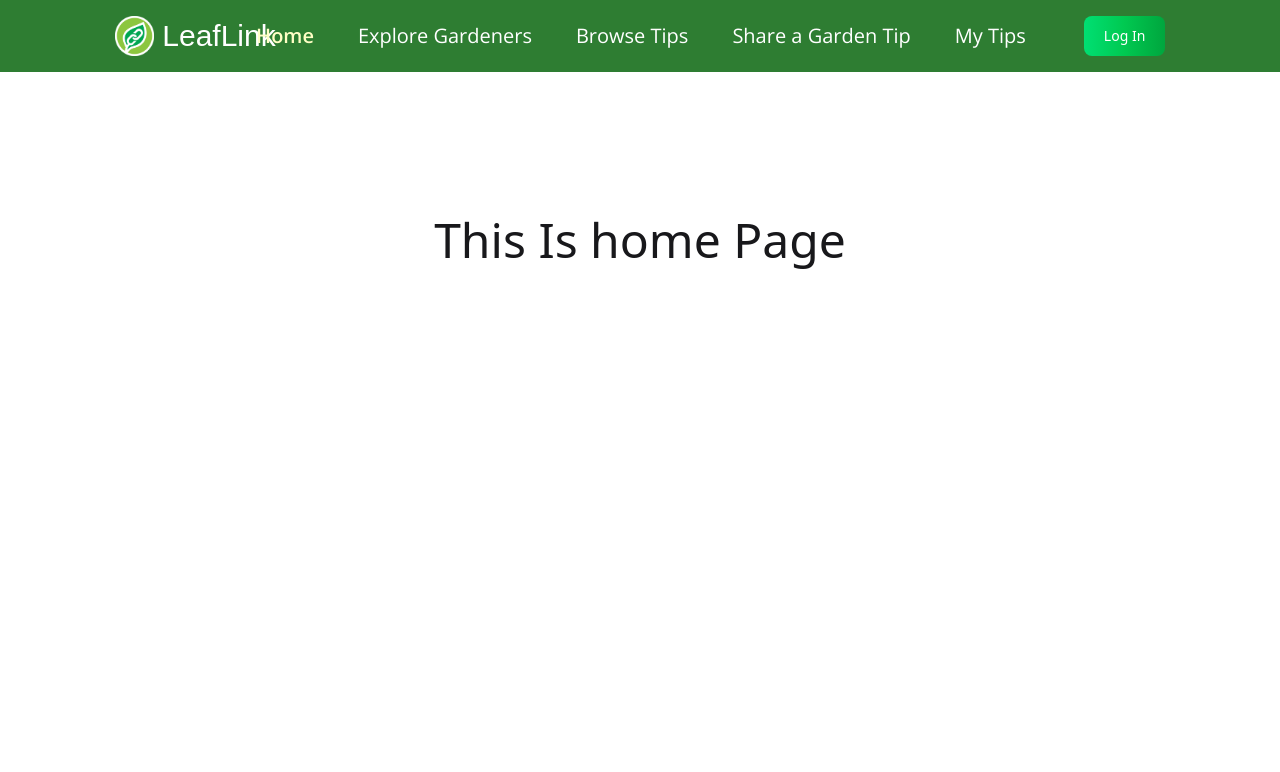
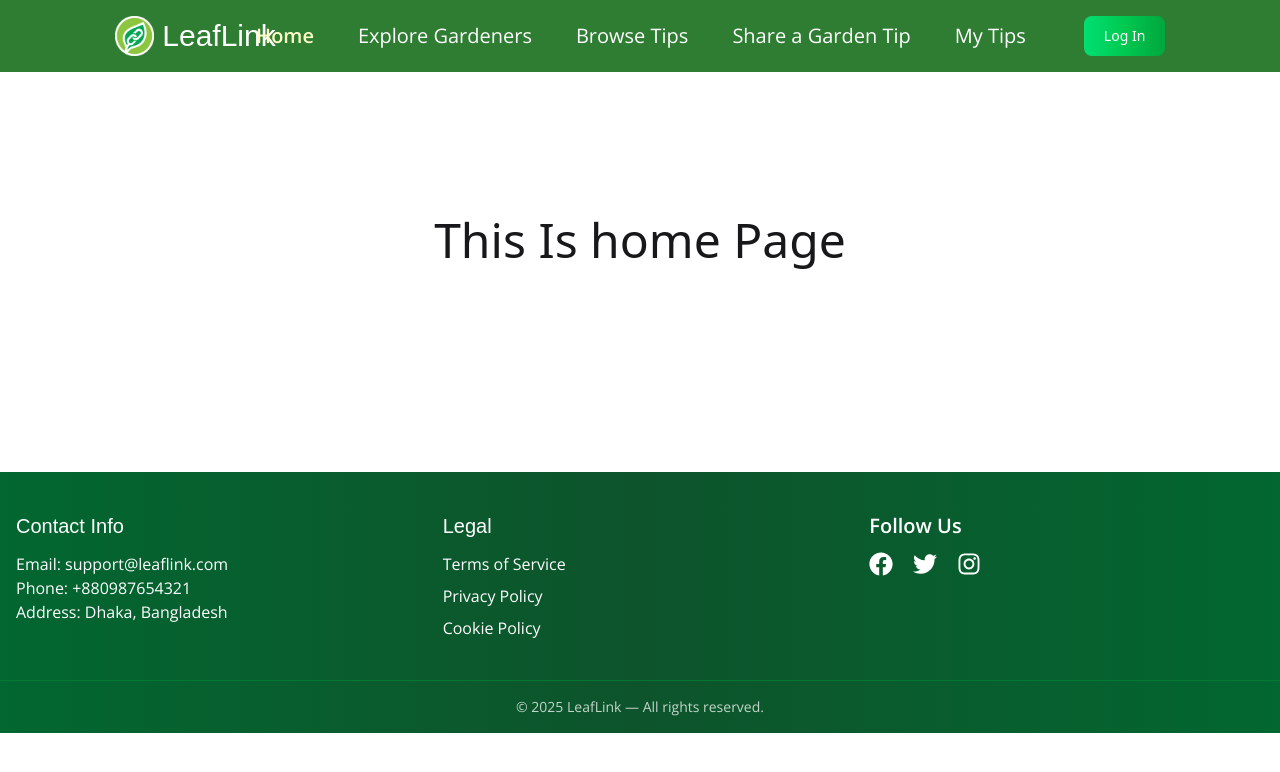
Before and after one commit to Tonmoy-codebreak/leaflink-clientside, a React (Vite) app: page / in a window 1280 px wide. Shown: the top 772 px of the page. Built offline with nearby package versions, Linux system fonts and the light colour scheme; no server answers; a web font is replaced by a local one.

Commit message:
added footer

```diff
--- /dev/null
+++ b/src/Components/Footer.jsx
@@ -0,0 +1,44 @@
+import React from "react";
+import { FaFacebook, FaInstagram, FaTwitter } from "react-icons/fa";
+
+const Footer = () => {
+  return (
+    <footer className="bg-gradient-to-r from-green-800 via-green-900 to-green-800 text-white font-read mt-16">
+      <div className="max-w-7xl mx-auto px-4 py-10 grid grid-cols-1 md:grid-cols-3 gap-8 text-center md:text-left">
+        {/* Contact Info */}
+        <div>
+          <h3 className="text-xl font-semibold font-logo mb-3">Contact Info</h3>
+          <p>Email: support@leaflink.com</p>
+          <p>Phone: +880987654321</p>
+          <p>Address: Dhaka, Bangladesh</p>
+        </div >
+
+        {/* Terms and Policies */}
+        <div>
+          <h3 className="text-xl font-semibold mb-3 font-logo">Legal</h3>
+          <ul className="space-y-2">
+            <li><a href="https://policies.google.com/terms?hl=en-US" target="_blank" className="hover:underline hover:text-amber-200 transition">Terms of Service</a></li>
+            <li><a href="https://www.google.com/policies/privacy/archive/20010104-20040701/" target="_blank" className="hover:underline hover:text-amber-200 transition">Privacy Policy</a></li>
+            <li><a href="https://policies.google.com/technologies/cookies?hl=en-US" target="_blank" className="hover:underline hover:text-amber-200 transition">Cookie Policy</a></li>
+          </ul>
+        </div>
+
+        {/* Social Links */}
+        <div>
+          <h3 className="text-xl font-semibold mb-3">Follow Us</h3>
+          <div className="flex justify-center md:justify-start gap-5 text-2xl">
+            <a href="https://www.facebook.com/"  target="_blank"  className="hover:text-amber-300 transition"><FaFacebook /></a>
+            <a href="https://x.com/"  target="_blank"  className="hover:text-amber-300 transition"><FaTwitter /></a>
+            <a href="https://www.instagram.com/"  target="_blank"  className="hover:text-amber-300 transition"><FaInstagram /></a>
+          </div>
+        </div>
+      </div>
+
+      <div className="border-t border-green-700 text-center py-4 text-sm opacity-75">
+        © {new Date().getFullYear()} LeafLink — All rights reserved.
+      </div>
+    </footer>
+  );
+};
+
+export default Footer;
--- a/src/LayOuts/MainLayout.jsx
+++ b/src/LayOuts/MainLayout.jsx
@@ -1,6 +1,7 @@
 import React from 'react';
 import { Outlet } from 'react-router';
 import Navbar from '../Components/Navbar';
+import Footer from '../Components/Footer';
 
 const MainLayout = () => {
     return (
@@ -8,6 +9,7 @@ const MainLayout = () => {
 
             <Navbar></Navbar>
             <Outlet></Outlet>
+            <Footer></Footer>
         </div>
     );
 };
--- a/src/Pages/HomePage.jsx
+++ b/src/Pages/HomePage.jsx
@@ -1,4 +1,5 @@
 import React, { useEffect } from 'react';
+import Footer from '../Components/Footer';
 
 const HomePage = () => {
      useEffect(() => {
@@ -6,9 +7,12 @@ const HomePage = () => {
         }, []);
 
     return (
+        <>
         <div>
             <h1 className='text-5xl text-center py-36'>This Is home Page</h1>
         </div>
+
+        </>
     );
 };
 
--- a/src/Pages/SignUpPage.jsx
+++ b/src/Pages/SignUpPage.jsx
@@ -76,10 +76,10 @@ const SignUpPage = () => {
           };
           setUser(updatedUser);
           Swal.fire({
-            title: "Drag me!",
-            icon: "Register Success",
-            draggable: true,
-          });
+          title: "Successfully Logged In",
+          icon: "success",
+          draggable: true,
+        });
           navigate(`${location.state ? location.state : "/"}`);
         });
       })
```
